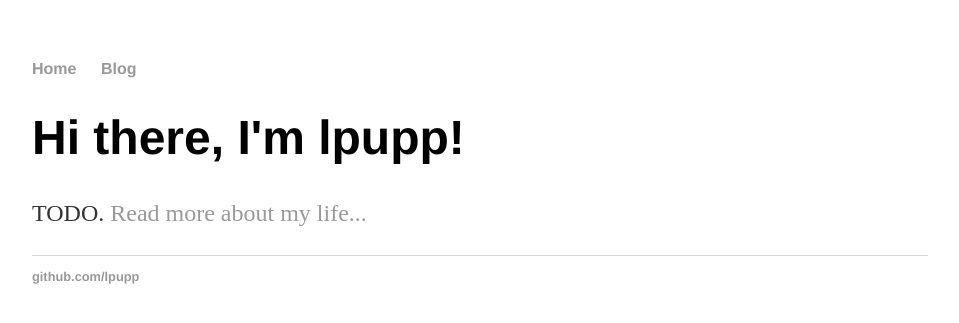
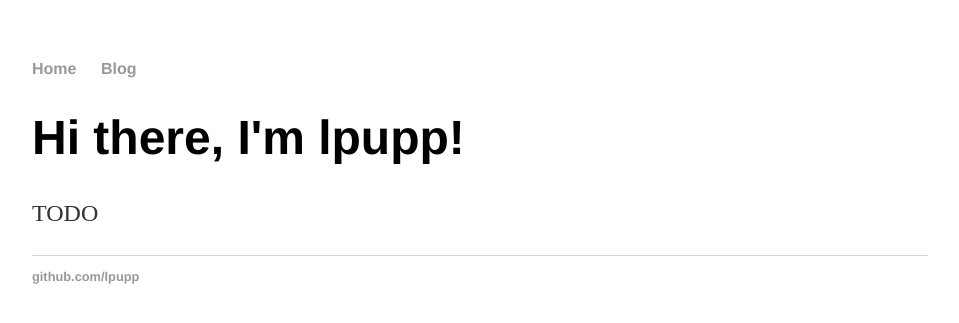
Before and after one commit to lpupp/lpupp.github.io, a Jekyll site: the page built from index.html, in a window 1280 px wide. Shown: the top 323 px of the page, without its empty margins (160-1119 px from the left). Built offline with Jekyll 4.4.1, drawn with Linux system fonts in a browser that asks for light colours.

Commit message:
Update index.html
removed "about" link

```diff
--- a/index.html
+++ b/index.html
@@ -4,5 +4,6 @@ title: lpupp
 ---
 <div class="blurb">
 	<h1>Hi there, I'm lpupp!</h1>
-	<p>TODO. <a href="/about">Read more about my life...</a></p>
+	<p> TODO <!-- <a href="/about">Read more about my life...</a> -->
+	</p>
 </div><!-- /.blurb -->
```
